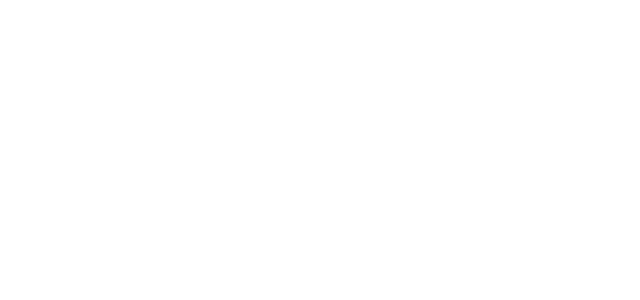
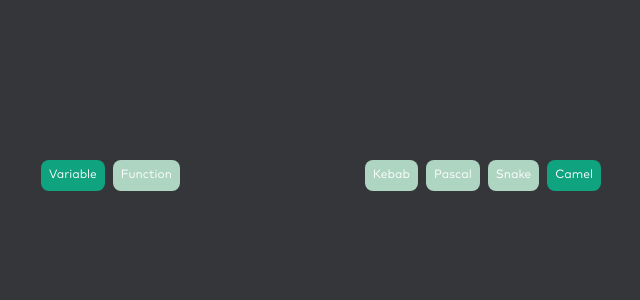
Before and after one commit to Woogie-94/Namer, a Next.js app: page / in a window 1280 px wide. Shown: the top 300 px of the page, without its empty margins (319-959 px from the left). Built offline with nearby package versions, Linux system fonts and the light colour scheme.

Commit message:
feat: 옵션 Controller 구현

```diff
--- a/app/page.tsx
+++ b/app/page.tsx
@@ -1,3 +1,56 @@
-export default function Home() {
-  return <></>;
+"use client";
+
+import { useState } from "react";
+import { styled } from "styled-components";
+
+import Controller from "@/components/main/Controller";
+
+export const enum NamingCase {
+  CamelCase = "camelCase",
+  SnakeCase = "snake_case",
+  PascalCase = "PascalCase",
+  KebabCase = "kebab-case",
 }
+
+const Main = () => {
+  const [isVariable, setIsVariable] = useState(true);
+  const [namingCase, setNamingCase] = useState<NamingCase>(NamingCase.CamelCase);
+
+  const handleIdentifierTypeChange = (value: boolean) => {
+    setIsVariable(value);
+  };
+  const handleNamingCaseChange = (value: NamingCase) => {
+    setNamingCase(value);
+  };
+
+  return (
+    <Wrapper>
+      <Inner>
+        <Controller
+          isVariable={isVariable}
+          namingCase={namingCase}
+          onIdentifierTypeChange={handleIdentifierTypeChange}
+          onNamingCaseChange={handleNamingCaseChange}
+        />
+      </Inner>
+    </Wrapper>
+  );
+};
+
+export default Main;
+
+const Wrapper = styled.div`
+  display: flex;
+  flex-direction: column;
+  align-items: center;
+  width: 100%;
+  height: 100vh;
+  padding-top: 160px;
+  background-color: #35363a;
+`;
+
+const Inner = styled.div`
+  width: 100%;
+  max-width: 592px;
+  padding: 0 16px;
+`;
--- /dev/null
+++ b/components/main/Controller.tsx
@@ -0,0 +1,73 @@
+import { styled } from "styled-components";
+
+import Button from "../common/Button";
+
+import { NamingCase } from "@/app/page";
+
+interface Props {
+  isVariable: boolean;
+  namingCase: NamingCase;
+  onIdentifierTypeChange: (value: boolean) => void;
+  onNamingCaseChange: (value: NamingCase) => void;
+}
+
+const Controller = ({ isVariable, namingCase, onIdentifierTypeChange, onNamingCaseChange }: Props) => {
+  return (
+    <>
+      <ControllerWrapper>
+        <ButtonWrapper>
+          <Button
+            type={isVariable ? "primary" : "secondary"}
+            size="small"
+            label="Variable"
+            onClick={() => onIdentifierTypeChange(true)}
+          />
+          <Button
+            type={isVariable ? "secondary" : "primary"}
+            size="small"
+            label="Function"
+            onClick={() => onIdentifierTypeChange(false)}
+          />
+        </ButtonWrapper>
+        <ButtonWrapper>
+          <Button
+            type={namingCase === NamingCase.KebabCase ? "primary" : "secondary"}
+            size="small"
+            label="Kebab"
+            onClick={() => onNamingCaseChange(NamingCase.KebabCase)}
+          />
+          <Button
+            type={namingCase === NamingCase.PascalCase ? "primary" : "secondary"}
+            size="small"
+            label="Pascal"
+            onClick={() => onNamingCaseChange(NamingCase.PascalCase)}
+          />
+          <Button
+            type={namingCase === NamingCase.SnakeCase ? "primary" : "secondary"}
+            size="small"
+            label="Snake"
+            onClick={() => onNamingCaseChange(NamingCase.SnakeCase)}
+          />
+          <Button
+            type={namingCase === NamingCase.CamelCase ? "primary" : "secondary"}
+            size="small"
+            label="Camel"
+            onClick={() => onNamingCaseChange(NamingCase.CamelCase)}
+          />
+        </ButtonWrapper>
+      </ControllerWrapper>
+    </>
+  );
+};
+
+export default Controller;
+
+const ControllerWrapper = styled.div`
+  display: flex;
+  justify-content: space-between;
+  margin-bottom: 8px;
+`;
+const ButtonWrapper = styled.div`
+  display: flex;
+  gap: 8px;
+`;
```
